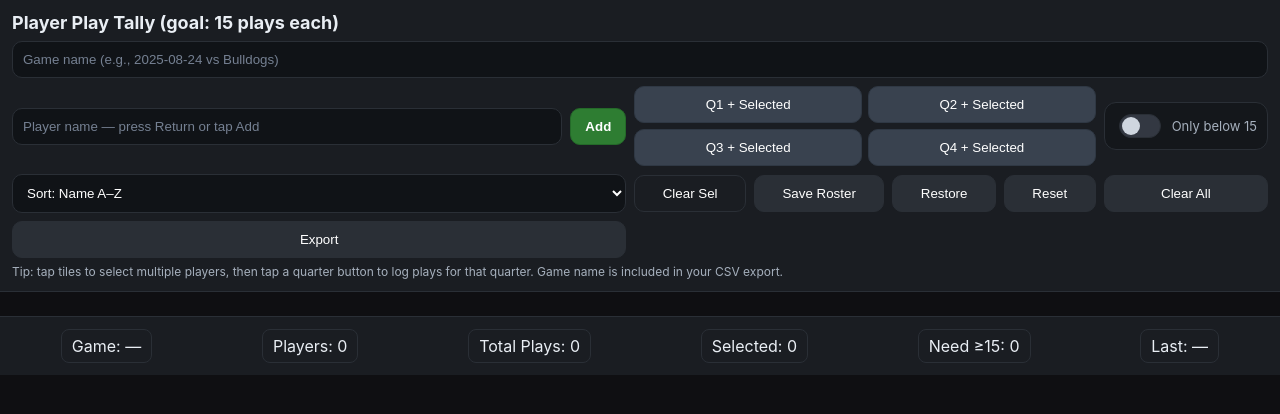
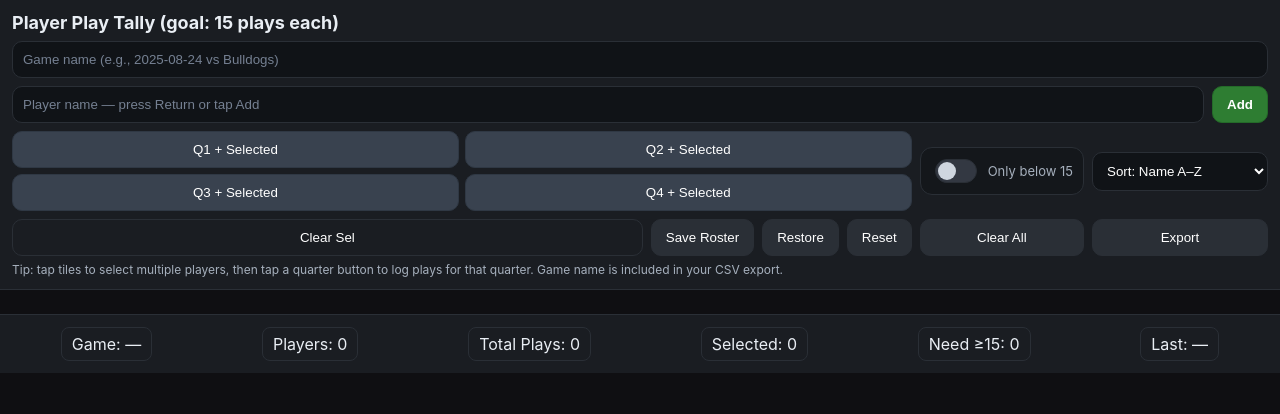
Before and after one commit to dencha61/player-tally, a plain HTML site: page index.html in a window 1280 px wide. Drawn offline with Linux system fonts and the light colour scheme.

Commit message:
Add files via upload

```diff
--- a/index.html
+++ b/index.html
@@ -27,10 +27,10 @@
   .ghost{background:transparent}
   .primary{background:var(--ok); border-color:#246a29; color:#fff; font-weight:700;}
   #gameInput{grid-column: 1 / -1;}
-  .nameRow{display:flex; gap:8px; align-items:center;}
+  .nameRow{grid-column: 1 / -1; display:flex; gap:8px; align-items:center;}
   #addBtn{white-space:nowrap}
-  .qbar{grid-column: 2 / 6;}
-  #hideMet{grid-column: 6 / 7; justify-self:end;}
+  .qbar{grid-column: 1 / 5;}
+  #hideMet{grid-column: 5 / 6; justify-self:end;}
   .qbar{ display:flex; flex-wrap:wrap; gap:6px; align-items:center; }
   .qbtn{ background:#39424f; border-color:#2f3844; flex:1 0 45%; padding:10px 12px; text-align:center; }
   #grid{display:grid;gap:10px;padding:12px}
@@ -63,7 +63,7 @@
   <h1>Player Play Tally <span class="goal-badge">(goal: 15 plays each)</span></h1>
   <form id="addForm" class="controls" action="#" method="get" autocomplete="off" novalidate>
     <input id="gameInput" type="text" placeholder="Game name (e.g., 2025-08-24 vs Bulldogs)" />
-    <div class="nameRow" style="grid-column: 1 / 2;">
+    <div class="nameRow">
       <input id="nameInput" type="text" placeholder="Player name — press Return or tap Add" enterkeyhint="done" autocomplete="off" />
       <button id="addBtn" type="button" class="primary">Add</button>
     </div>
@@ -103,8 +103,7 @@
 </footer>
 
 <script>
-// (JS identical to previous working version, with Add button and Return key support)
-// For brevity not repeating entire JS again
+// JavaScript unchanged from previous version (handles Add button, Return key, quarters, save/restore, etc.)
 </script>
 </body>
 </html>
```
